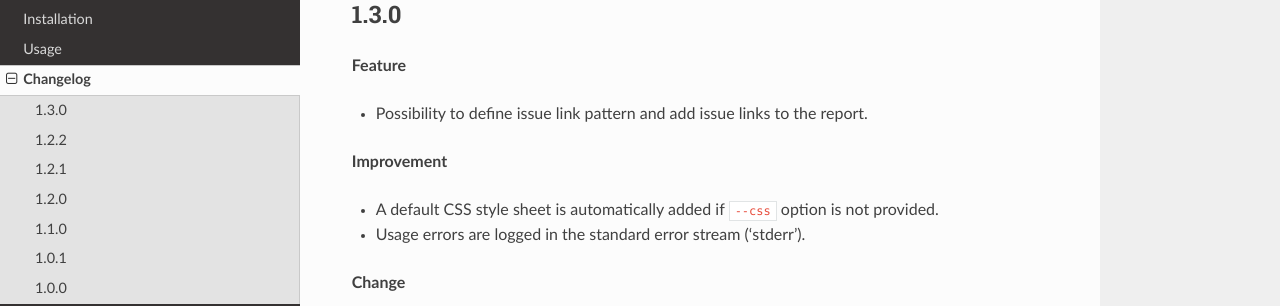
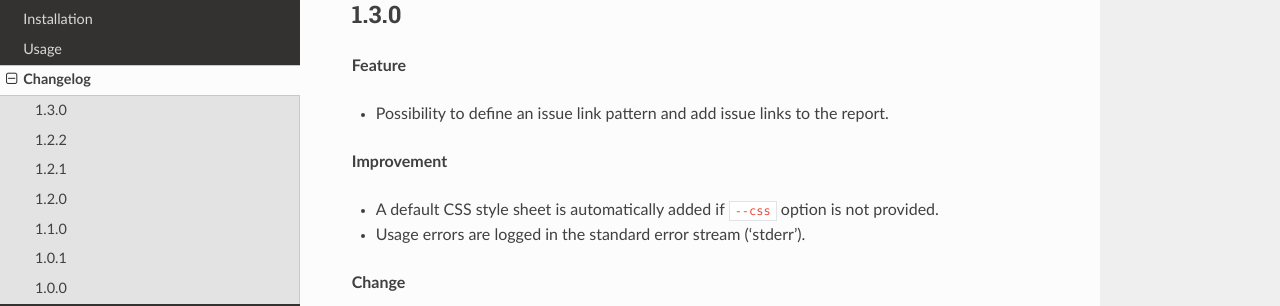
Before and after one commit to harmin-parra/pytest-report-extras, a Sphinx documentation site: the page built from docs/changelog.rst, in a window 1280 px wide and 900 px high. Shown: the part 162-468 px from the top of the window. Built offline with Sphinx 7.4.7 and the Read the Docs theme 3.1.0, drawn with Linux system fonts in a browser that asks for light colours.

Commit message:
update doc

```diff
--- a/docs/changelog.rst
+++ b/docs/changelog.rst
@@ -8,7 +8,7 @@ Changelog
 
 **Feature**
 
-* Possibility to define issue link pattern and add issue links to the report.
+* Possibility to define an issue link pattern and add issue links to the report.
 
 **Improvement**
 
```
